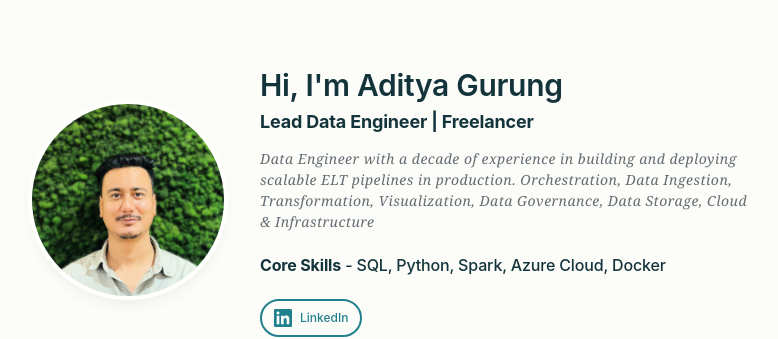
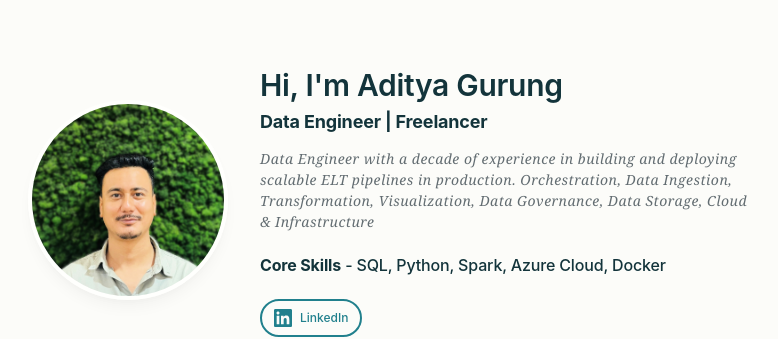
Before and after one commit to Adityagurung/adityagurung.github.io, a Jekyll site: the page built from index.html, in a window 1280 px wide and 900 px high. Shown: the part 248-587 px from the top of the window, without its empty margins (246-1024 px from the left). Built offline with Jekyll 4.4.1, drawn with Linux system fonts in a browser that asks for light colours; some web fonts are replaced.

```diff
--- a/_config.yml
+++ b/_config.yml
@@ -1,13 +1,13 @@
 # Site configuration
-title: "Aditya Gurung - Lead Data Engineer"
-description: "Personal portfolio of Aditya Gurung - Lead Data Engineer and Freelancer specializing in SQL, Python, Spark, Azure Cloud, and Docker"
+title: "Aditya Gurung - Data Engineer"
+description: "Personal portfolio of Aditya Gurung - Data Engineer and Freelancer specializing in SQL, Python, Spark, Azure Cloud, and Docker"
 baseurl: ""
 url: "https://adityagurung.github.io"
 
 # Author information
 author:
   name: "Aditya Gurung"
-  title: "Lead Data Engineer | Freelancer"
+  title: "Data Engineer | Freelancer"
   skills: "SQL, Python, Spark, Azure Cloud, Docker"
 
 # Build settings
--- a/index.html
+++ b/index.html
@@ -1,6 +1,6 @@
 ---
 layout: default
-title: Aditya Gurung - Lead Data Engineer
+title: Aditya Gurung - Data Engineer
 ---
 
 <!-- About Section -->
@@ -11,7 +11,7 @@ title: Aditya Gurung - Lead Data Engineer
         </div>
         <div class="profile-content">
             <h1 class="name-heading">Hi, I'm Aditya Gurung</h1>
-            <h2 class="title-heading"><strong>Lead Data Engineer | Freelancer</strong></h2>
+            <h2 class="title-heading"><strong>Data Engineer | Freelancer</strong></h2>
             <p class="description-text">Data Engineer with a decade of experience in building and deploying scalable ELT pipelines in production. Orchestration, Data Ingestion, Transformation, Visualization, Data Governance, Data Storage, Cloud & Infrastructure</p>
             <div class="skills-section">
                 <h3 class="skills-heading"><strong>Core Skills</strong> - SQL, Python, Spark, Azure Cloud, Docker</h3>
```
Also changed, not shown: README.md.
